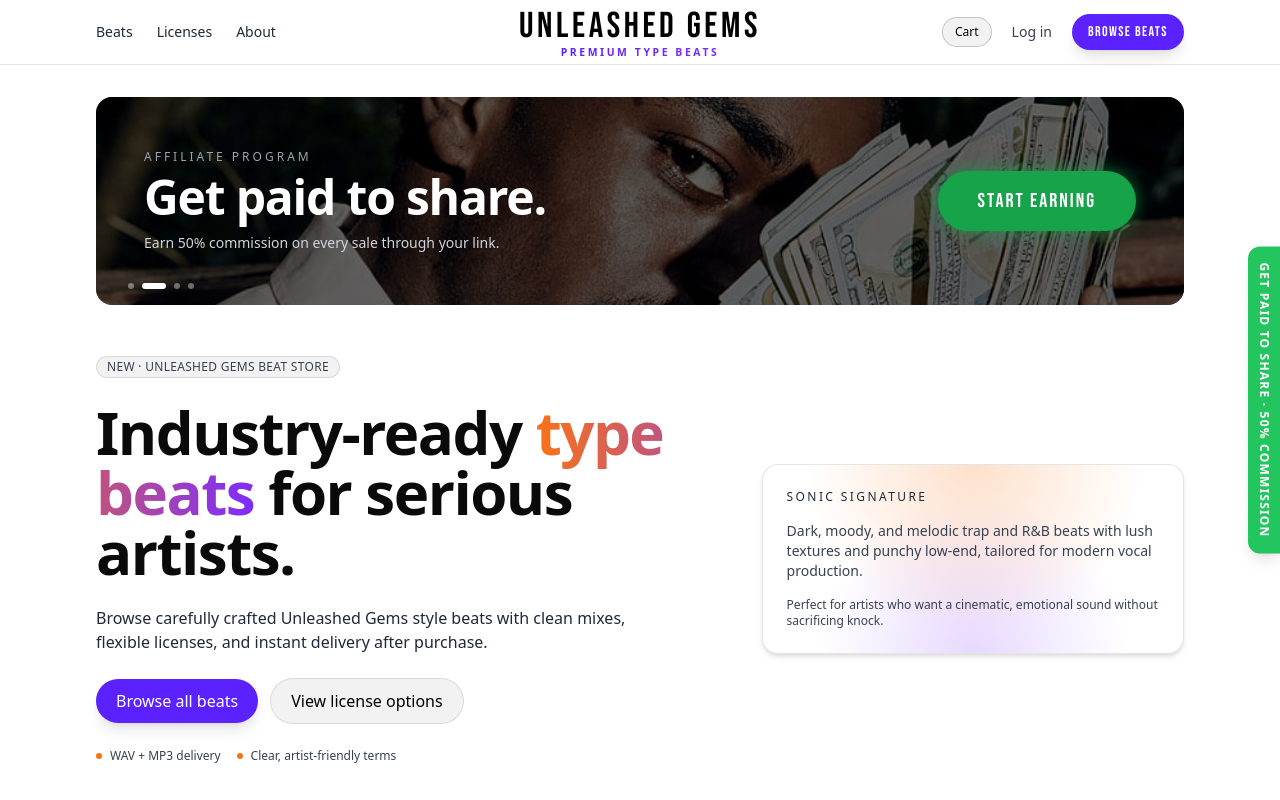
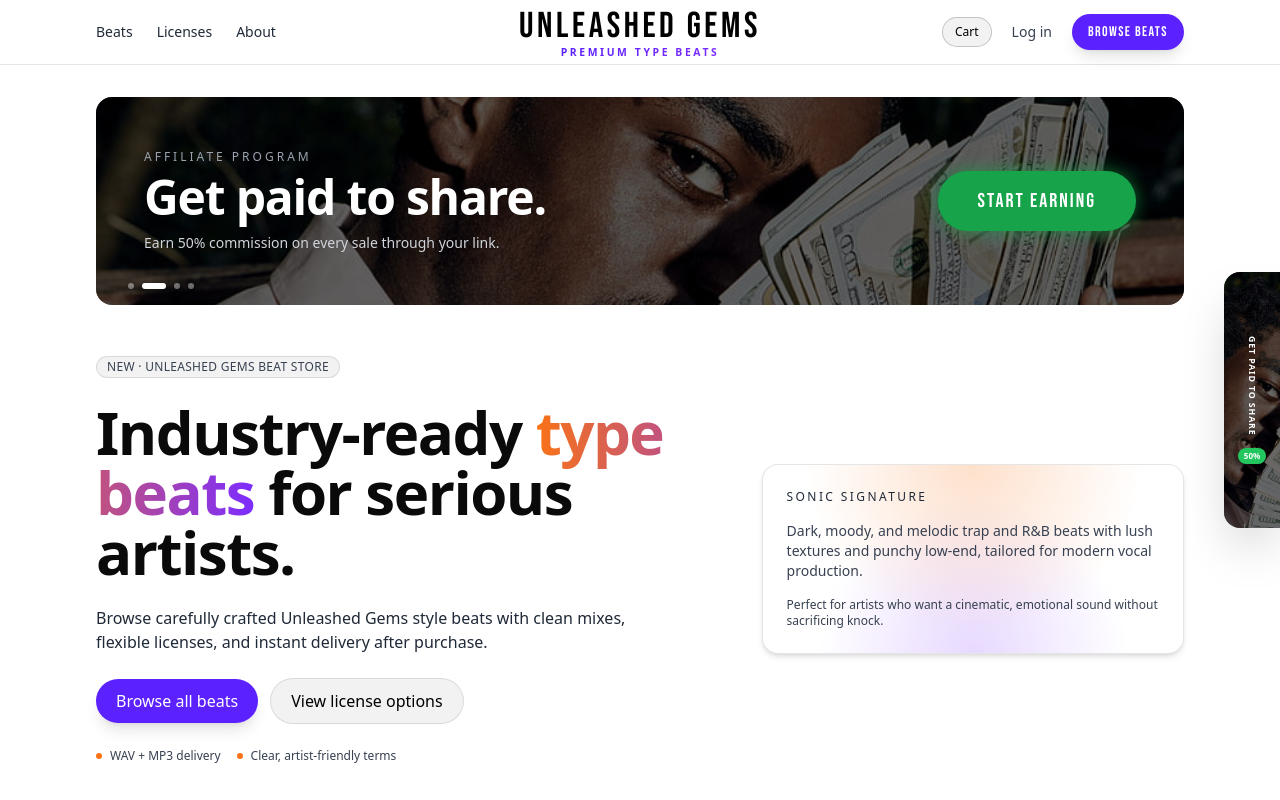
Before and after one commit to logigeirvibesstuff/lana-nova-beats, a Next.js app: page / in a window 1280 px wide. Shown: the top 800 px of the page. Built offline with nearby package versions, Linux system fonts and the light colour scheme; no server answers.

Commit message:
redesign affiliate side tab with banner image

```diff
--- a/app/layout.tsx
+++ b/app/layout.tsx
@@ -58,10 +58,14 @@
             <PlayerBar />
             <a
               href="/account"
-              className="fixed right-0 top-1/2 -translate-y-1/2 z-40 bg-green-500 hover:bg-green-400 transition-colors text-white text-xs font-bold uppercase tracking-widest px-2 py-4 rounded-l-xl shadow-lg"
-              style={{ writingMode: "vertical-rl", textOrientation: "mixed" }}
+              className="fixed right-0 top-1/2 -translate-y-1/2 z-40 w-14 h-64 rounded-l-2xl overflow-hidden shadow-2xl hover:w-16 transition-all duration-200 group"
             >
-              Get paid to share · 50% commission
+              <div className="absolute inset-0 bg-cover bg-center" style={{ backgroundImage: "url('/affiliate-bg.jpg')" }} />
+              <div className="absolute inset-0 bg-black/55 group-hover:bg-black/40 transition-colors" />
+              <div className="relative h-full flex flex-col items-center justify-center gap-3 px-1">
+                <p className="text-white text-[0.55rem] font-bold uppercase tracking-widest text-center leading-tight" style={{ writingMode: "vertical-rl" }}>Get paid to share</p>
+                <span className="bg-green-500 text-white text-[0.5rem] font-bold px-1.5 py-0.5 rounded-full">50%</span>
+              </div>
             </a>
           </div>
         </Providers>
```
